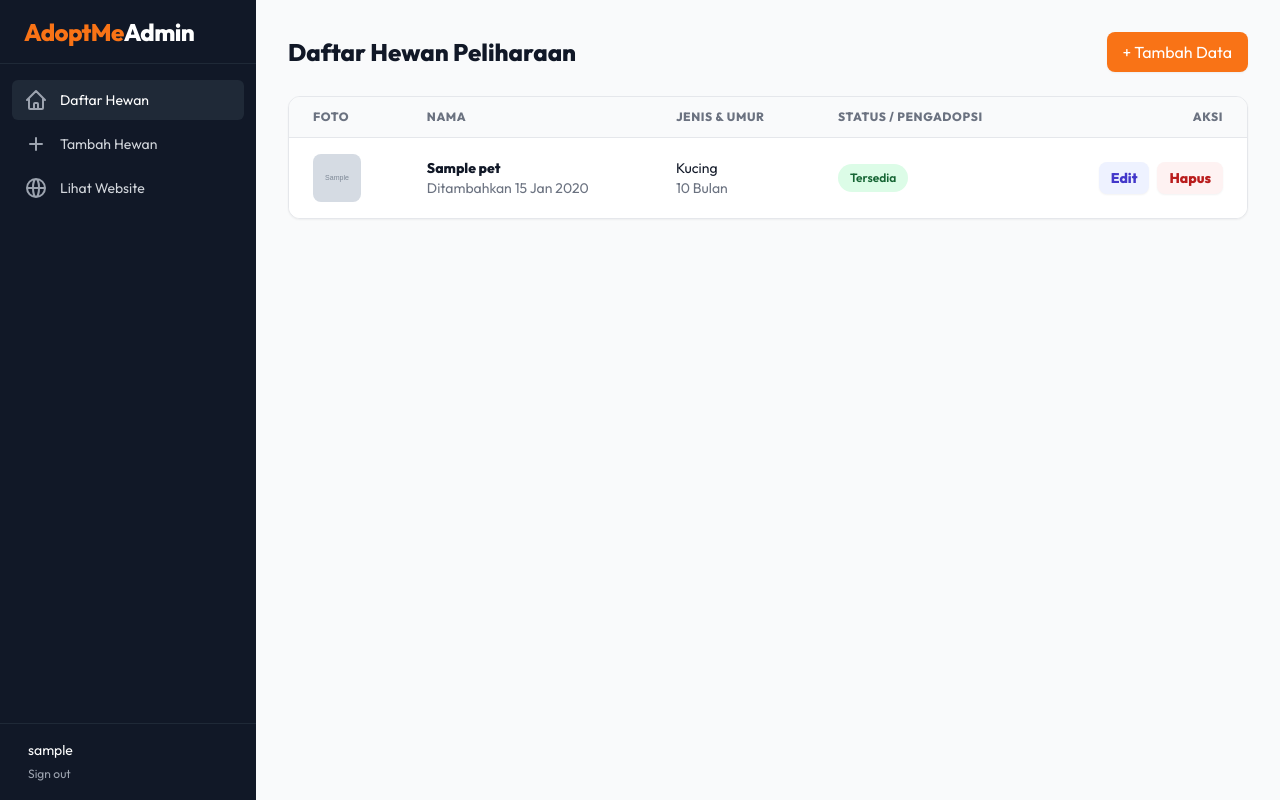
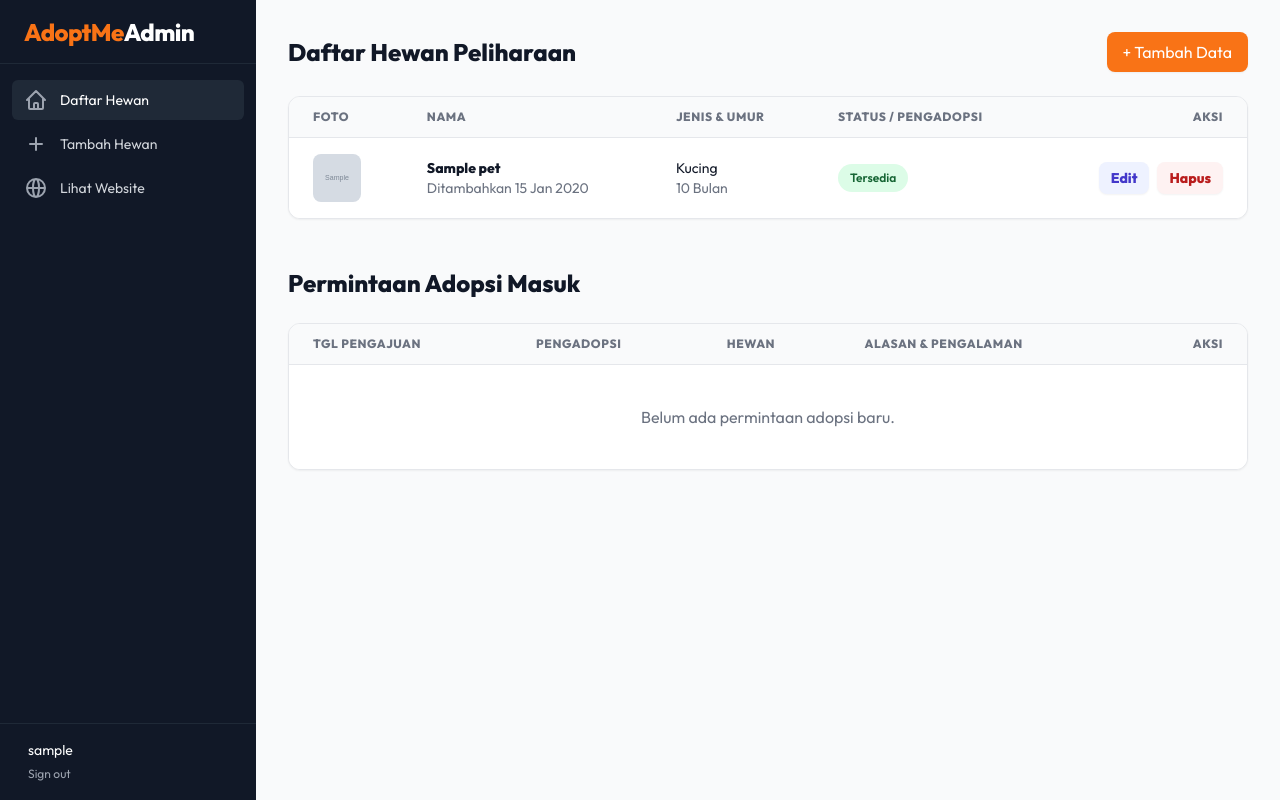
Before and after one commit to M-Aidil-Fitrah/UAS-Praktikum-PPL, a Django app: page /dashboard/ in a window 1280 px wide. Run offline with Django 5.2, Linux system fonts and the light colour scheme; a user stored in the database is signed in; tables that the repository leaves empty hold one stand-in row (values such as "Sample post"); grey boxes marked "Sample" are stand-in pictures.

Commit message:
feat: implement detailed adoption request form and logic

```diff
--- a/pets/models.py
+++ b/pets/models.py
@@ -26,3 +26,20 @@ class Pet(models.Model):
 
     def __str__(self):
         return f"{self.name} ({self.species})"
+
+class AdoptionRequest(models.Model):
+    STATUS_CHOICES = [
+        ('Pending', 'Menunggu Persetujuan'),
+        ('Approved', 'Disetujui'),
+        ('Rejected', 'Ditolak'),
+    ]
+
+    pet = models.ForeignKey(Pet, on_delete=models.CASCADE, related_name='adoption_requests', verbose_name="Hewan")
+    user = models.ForeignKey(User, on_delete=models.CASCADE, related_name='adoption_requests', verbose_name="Pengadopsi")
+    reason = models.TextField(verbose_name="Alasan Mengadopsi", help_text="Mengapa Anda ingin mengadopsi hewan ini?")
+    experience = models.TextField(verbose_name="Pengalaman Memelihara Hewan", blank=True, null=True)
+    status = models.CharField(max_length=20, choices=STATUS_CHOICES, default='Pending', verbose_name="Status Pengajuan")
+    created_at = models.DateTimeField(auto_now_add=True)
+
+    def __str__(self):
+        return f"Pengajuan {self.pet.name} oleh {self.user.username}"
--- a/pets/views.py
+++ b/pets/views.py
@@ -1,10 +1,11 @@
 from django.shortcuts import render, get_object_or_404, redirect
 from django.contrib.auth.decorators import login_required
 from django.contrib.admin.views.decorators import staff_member_required
-from django.contrib.auth import login, logout, authenticate
+from django.contrib.auth import login, logout
 from django.contrib.auth.forms import AuthenticationForm
-from .models import Pet
-from .forms import PetForm, RegisterForm
+from django.contrib import messages
+from .models import Pet, AdoptionRequest
+from .forms import PetForm, RegisterForm, AdoptionRequestForm
 
 def home(request):
     pets = Pet.objects.filter(status='Available')
@@ -34,11 +35,29 @@ def pet_detail(request, pk):
 @login_required
 def adopt_pet(request, pk):
     pet = get_object_or_404(Pet, pk=pk)
-    if pet.status == 'Available':
-        pet.status = 'Pending'
-        pet.adopter = request.user
-        pet.save()
-    return redirect('pet_detail', pk=pk)
+    if pet.status != 'Available':
+        messages.error(request, "Maaf, hewan ini tidak tersedia untuk diadopsi saat ini.")
+        return redirect('pet_detail', pk=pk)
+
+    if request.method == 'POST':
+        form = AdoptionRequestForm(request.POST)
+        if form.is_valid():
+            adoption_req = form.save(commit=False)
+            adoption_req.pet = pet
+            adoption_req.user = request.user
+            adoption_req.save()
+
+            # Ubah status hewan menjadi pending
+            pet.status = 'Pending'
+            pet.adopter = request.user
+            pet.save()
+
+            messages.success(request, "Pengajuan adopsi berhasil dikirim! Menunggu persetujuan admin.")
+            return redirect('my_adoptions')
+    else:
+        form = AdoptionRequestForm()
+
+    return render(request, 'adopt_form.html', {'form': form, 'pet': pet})
 
 @login_required
 def my_adoptions(request):
@@ -87,7 +106,8 @@ def user_logout(request):
 @staff_member_required(login_url='user_login')
 def dashboard_index(request):
     pets = Pet.objects.all().order_by('-created_at')
-    return render(request, 'dashboard/index.html', {'pets': pets})
+    pending_requests = AdoptionRequest.objects.filter(status='Pending').order_by('-created_at')
+    return render(request, 'dashboard/index.html', {'pets': pets, 'pending_requests': pending_requests})
 
 @staff_member_required(login_url='user_login')
 def dashboard_pet_create(request):
@@ -122,17 +142,27 @@ def dashboard_pet_delete(request, pk):
 
 @staff_member_required(login_url='user_login')
 def dashboard_approve_pet(request, pk):
-    pet = get_object_or_404(Pet, pk=pk)
-    if request.method == 'POST' and pet.status == 'Pending':
+    req = get_object_or_404(AdoptionRequest, pk=pk)
+    if request.method == 'POST' and req.status == 'Pending':
+        req.status = 'Approved'
+        req.save()
+
+        pet = req.pet
         pet.status = 'Adopted'
         pet.save()
+        messages.success(request, f"Adopsi {pet.name} oleh {req.user.username} disetujui.")
     return redirect('dashboard_index')
 
 @staff_member_required(login_url='user_login')
 def dashboard_reject_pet(request, pk):
-    pet = get_object_or_404(Pet, pk=pk)
-    if request.method == 'POST' and pet.status == 'Pending':
+    req = get_object_or_404(AdoptionRequest, pk=pk)
+    if request.method == 'POST' and req.status == 'Pending':
+        req.status = 'Rejected'
+        req.save()
+
+        pet = req.pet
         pet.status = 'Available'
         pet.adopter = None
         pet.save()
+        messages.error(request, f"Adopsi {pet.name} oleh {req.user.username} ditolak.")
     return redirect('dashboard_index')
--- a/static/css/output.css
+++ b/static/css/output.css
@@ -734,6 +734,10 @@ video {
   margin-top: 0.375rem;
 }
 
+.mb-12 {
+  margin-bottom: 3rem;
+}
+
 .line-clamp-2 {
   overflow: hidden;
   display: -webkit-box;
--- a/templates/dashboard/index.html
+++ b/templates/dashboard/index.html
@@ -55,16 +55,6 @@
                     </td>
                     <td class="px-6 py-4 whitespace-nowrap text-right text-sm font-medium">
                         <div class="flex justify-end gap-2 items-center">
-                            {% if pet.status == 'Pending' %}
-                                <form action="{% url 'dashboard_approve_pet' pet.pk %}" method="post" class="inline">
-                                    {% csrf_token %}
-                                    <button type="submit" class="text-green-700 bg-green-100 hover:bg-green-200 px-3 py-1.5 rounded-lg font-bold transition shadow-sm" title="Setujui">✓ Setujui</button>
-                                </form>
-                                <form action="{% url 'dashboard_reject_pet' pet.pk %}" method="post" class="inline">
-                                    {% csrf_token %}
-                                    <button type="submit" class="text-red-700 bg-red-100 hover:bg-red-200 px-3 py-1.5 rounded-lg font-bold transition shadow-sm" title="Tolak">✗ Tolak</button>
-                                </form>
-                            {% endif %}
                             <a href="{% url 'dashboard_pet_update' pet.pk %}" class="text-indigo-700 bg-indigo-50 hover:bg-indigo-100 px-3 py-1.5 rounded-lg font-bold transition shadow-sm">Edit</a>
                             <a href="{% url 'dashboard_pet_delete' pet.pk %}" class="text-red-700 bg-red-50 hover:bg-red-100 px-3 py-1.5 rounded-lg font-bold transition shadow-sm">Hapus</a>
                         </div>
@@ -81,4 +71,75 @@
         </table>
     </div>
 </div>
+
+<!-- Pending Adoption Requests Section -->
+<div class="mt-12 mb-6 flex justify-between items-center">
+    <h2 class="text-2xl font-bold text-gray-900">Permintaan Adopsi Masuk</h2>
+</div>
+
+<div class="bg-white shadow-sm rounded-xl border border-gray-200 overflow-hidden mb-12">
+    <div class="overflow-x-auto">
+        <table class="min-w-full divide-y divide-gray-200">
+            <thead class="bg-gray-50">
+                <tr>
+                    <th scope="col" class="px-6 py-3 text-left text-xs font-bold text-gray-500 uppercase tracking-wider">Tgl Pengajuan</th>
+                    <th scope="col" class="px-6 py-3 text-left text-xs font-bold text-gray-500 uppercase tracking-wider">Pengadopsi</th>
+                    <th scope="col" class="px-6 py-3 text-left text-xs font-bold text-gray-500 uppercase tracking-wider">Hewan</th>
+                    <th scope="col" class="px-6 py-3 text-left text-xs font-bold text-gray-500 uppercase tracking-wider">Alasan & Pengalaman</th>
+                    <th scope="col" class="px-6 py-3 text-right text-xs font-bold text-gray-500 uppercase tracking-wider">Aksi</th>
+                </tr>
+            </thead>
+            <tbody class="bg-white divide-y divide-gray-200">
+                {% for req in pending_requests %}
+                <tr class="hover:bg-gray-50 transition">
+                    <td class="px-6 py-4 whitespace-nowrap">
+                        <div class="text-sm text-gray-900 font-medium">{{ req.created_at|date:"d M Y" }}</div>
+                        <div class="text-xs text-gray-500">{{ req.created_at|time:"H:i" }}</div>
+                    </td>
+                    <td class="px-6 py-4 whitespace-nowrap">
+                        <div class="text-sm font-bold text-gray-900">{{ req.user.get_full_name|default:req.user.username }}</div>
+                        <div class="text-xs text-gray-500">{{ req.user.email }}</div>
+                    </td>
+                    <td class="px-6 py-4 whitespace-nowrap">
+                        <div class="flex items-center">
+                            {% if req.pet.photo %}
+                            <img class="h-8 w-8 rounded object-cover mr-2" src="{{ req.pet.photo.url }}" alt="{{ req.pet.name }}">
+                            {% endif %}
+                            <span class="text-sm font-medium text-orange-600">{{ req.pet.name }}</span>
+                        </div>
+                    </td>
+                    <td class="px-6 py-4">
+                        <div class="text-sm text-gray-900 max-w-xs truncate" title="{{ req.reason }}">
+                            <strong>Alasan:</strong> {{ req.reason }}
+                        </div>
+                        {% if req.experience %}
+                        <div class="text-xs text-gray-500 mt-1 max-w-xs truncate" title="{{ req.experience }}">
+                            <strong>Pengalaman:</strong> {{ req.experience }}
+                        </div>
+                        {% endif %}
+                    </td>
+                    <td class="px-6 py-4 whitespace-nowrap text-right text-sm font-medium">
+                        <div class="flex justify-end gap-2 items-center">
+                            <form action="{% url 'dashboard_approve_pet' req.pk %}" method="post" class="inline">
+                                {% csrf_token %}
+                                <button type="submit" class="text-green-700 bg-green-100 hover:bg-green-200 px-3 py-1.5 rounded-lg font-bold transition shadow-sm" title="Setujui">✓ Setujui</button>
+                            </form>
+                            <form action="{% url 'dashboard_reject_pet' req.pk %}" method="post" class="inline">
+                                {% csrf_token %}
+                                <button type="submit" class="text-red-700 bg-red-100 hover:bg-red-200 px-3 py-1.5 rounded-lg font-bold transition shadow-sm" title="Tolak">✗ Tolak</button>
+                            </form>
+                        </div>
+                    </td>
+                </tr>
+                {% empty %}
+                <tr>
+                    <td colspan="5" class="px-6 py-10 text-center text-gray-500">
+                        Belum ada permintaan adopsi baru.
+                    </td>
+                </tr>
+                {% endfor %}
+            </tbody>
+        </table>
+    </div>
+</div>
 {% endblock %}
```
Also changed, not shown: other parts of static/css/output.css (+65 -0 lines), pets/forms.py (+11 -0 lines), templates/adopt_form.html (added, +64 -0 lines), templates/pet_detail.html (+3 -6 lines), pets/migrations/0003_adoptionrequest.py (added).
